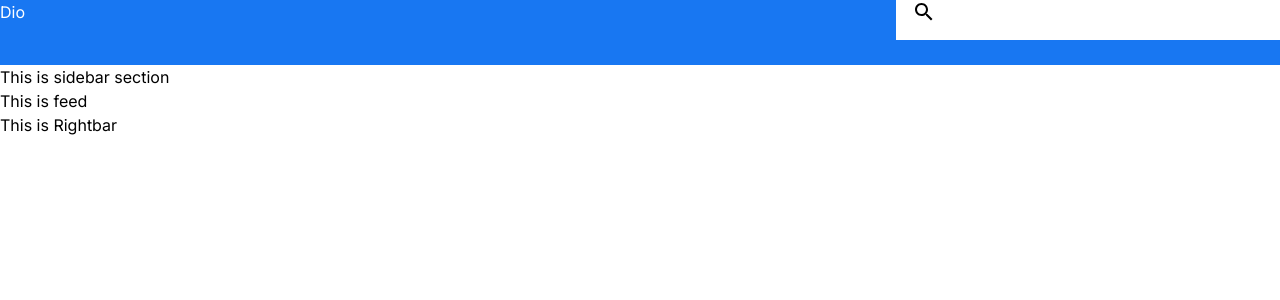
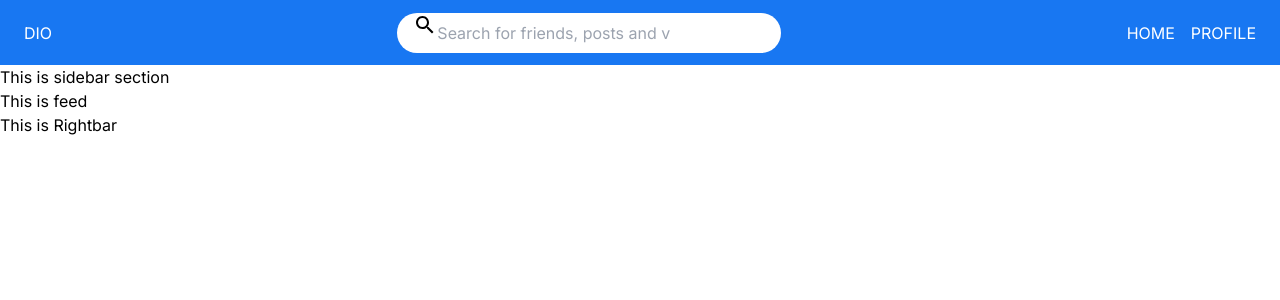
Before and after one commit to Usytech01/D-tech, a Next.js app: page / in a window 1280 px wide. Shown: the top 300 px of the page. Built offline with nearby package versions, Linux system fonts and the light colour scheme.

Commit message:
Nav update

```diff
--- a/app/component/Topbar.jsx
+++ b/app/component/Topbar.jsx
@@ -7,13 +7,25 @@ import {Search} from '@mui/icons-material'
 export default function Topbar() {
   return (
     <header className='w-full h-[65px] bg-[#1877F2]'>
-      <nav className="flex justify-between text-white">
+      <nav className="flex justify-between h-full w-full px-4 sm:p-6 items-center text-white">
         <Link href="/">
-          <h2>Dio</h2>
+          <h1>DIO</h1>
         </Link>
-        <div className="w-[30vw] bg-white px-4 items-center">
+        <div className="w-[30vw] bg-white md:flex px-4 items-center rounded-full">
           <div className="flex h-[40px]">
             <Search className='text-black'/>
+            <input type="text" placeholder='Search for friends, posts and videos'
+            className='h-full w-full focus:outline-none bg-transparent'/>
+          </div>
+        </div>
+        <div className='flex gap-6'>
+          <div className='flex gap-4 items-center'>
+            <Link href='/'>
+            <h2>HOME</h2>
+            </Link>
+            <Link href='/'>
+            <h2>PROFILE</h2>
+            </Link>
           </div>
         </div>
       </nav>
```
